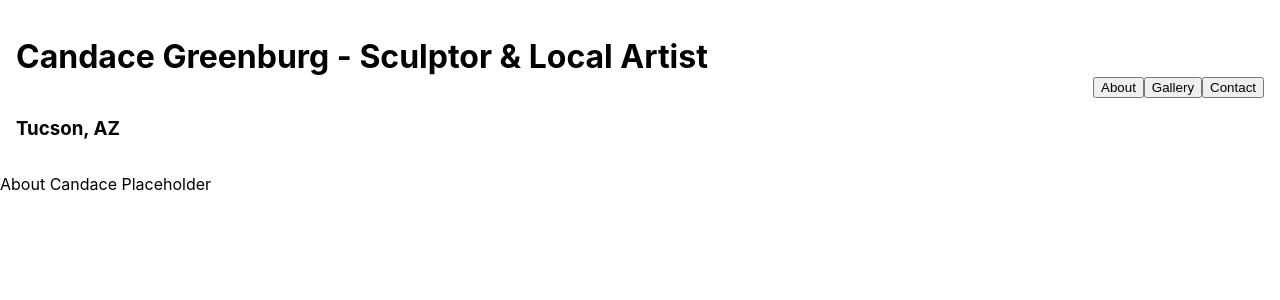
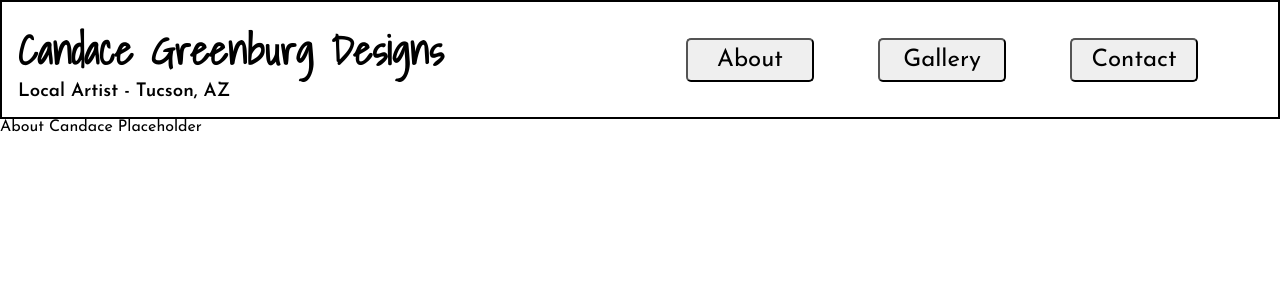
Before and after one commit to relero90/artsing-react-gallery, a React (Create React App) app in the folder cgreenburg-portfolio-site/: page /contact in a window 1280 px wide. Shown: the top 300 px of the page. Built offline with nearby package versions, Linux system fonts and the light colour scheme.

Commit message:
fonts and header sizing / spacing

```diff
--- a/cgreenburg-portfolio-site/public/index.html
+++ b/cgreenburg-portfolio-site/public/index.html
@@ -10,6 +10,13 @@
       content="Web site created using create-react-app"
     />
     <link rel="apple-touch-icon" href="%PUBLIC_URL%/logo192.png" />
+    <!-- Google Fonts -->
+    <link rel="preconnect" href="https://fonts.googleapis.com" />
+    <link rel="preconnect" href="https://fonts.gstatic.com" crossorigin />
+    <link
+      href="https://fonts.googleapis.com/css2?family=Josefin+Sans:wght@300;400;600&family=Shadows+Into+Light&display=swap"
+      rel="stylesheet"
+    />
     <!--
       manifest.json provides metadata used when your web app is installed on a
       user's mobile device or desktop. See https://developers.google.com/web/fundamentals/web-app-manifest/
--- /dev/null
+++ b/cgreenburg-portfolio-site/src/App.css
@@ -0,0 +1,5 @@
+* {
+  margin: 0;
+  padding: 0;
+  font-family: "Josefin Sans", sans-serif;
+}
--- a/cgreenburg-portfolio-site/src/App.js
+++ b/cgreenburg-portfolio-site/src/App.js
@@ -1,4 +1,5 @@
 import { Routes, Route } from "react-router-dom";
+import "./App.css";
 
 import HeaderNav from "./components/HeaderNav/HeaderNav.js";
 import About from "./components/About/About.js";
--- a/cgreenburg-portfolio-site/src/components/HeaderNav/HeaderNav.css
+++ b/cgreenburg-portfolio-site/src/components/HeaderNav/HeaderNav.css
@@ -4,7 +4,8 @@
   display: flex;
   justify-content: space-between;
   align-items: center;
-  margin: 1rem;
+  padding: 1rem;
+  border: solid black 2px;
 }
 
 .headerTitle {
@@ -12,3 +13,23 @@
   flex-direction: column;
   align-items: flex-start;
 }
+
+.title {
+  font-family: "Shadows Into Light", cursive;
+  font-size: 2.5rem;
+}
+
+.navBar {
+  /* border: solid black 2px; */
+  width: 50vw;
+  display: flex;
+  justify-content: space-evenly;
+  align-items: center;
+}
+
+.navBtn {
+  width: 8rem;
+  padding: 0.5rem;
+  font-size: 1.5rem;
+  border-radius: 5px;
+}
--- a/cgreenburg-portfolio-site/src/components/HeaderNav/HeaderNav.js
+++ b/cgreenburg-portfolio-site/src/components/HeaderNav/HeaderNav.js
@@ -6,8 +6,8 @@
   return (
     <header>
       <div className="headerTitle">
-        <h1>Candace Greenburg - Sculptor & Local Artist</h1>
-        <h3>Tucson, AZ</h3>
+        <h1 className="title">Candace Greenburg Designs</h1>
+        <h3>Local Artist - Tucson, AZ</h3>
       </div>
       <div className="navBar">
         <Link to="/">
```
